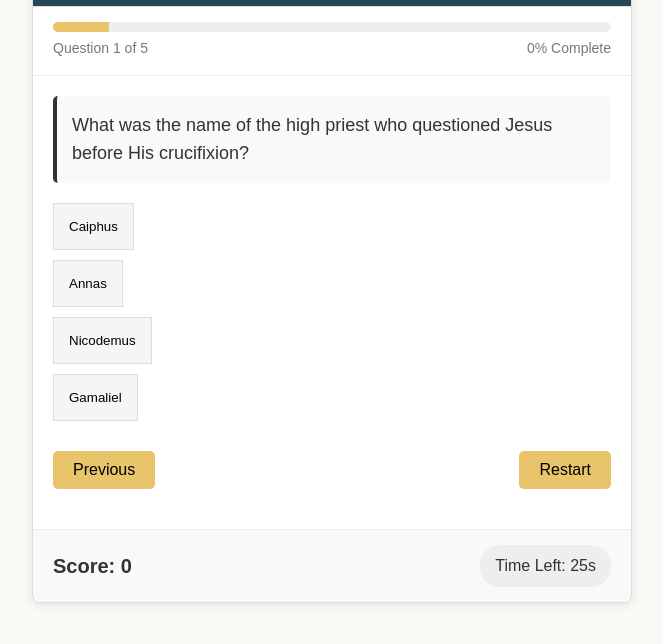
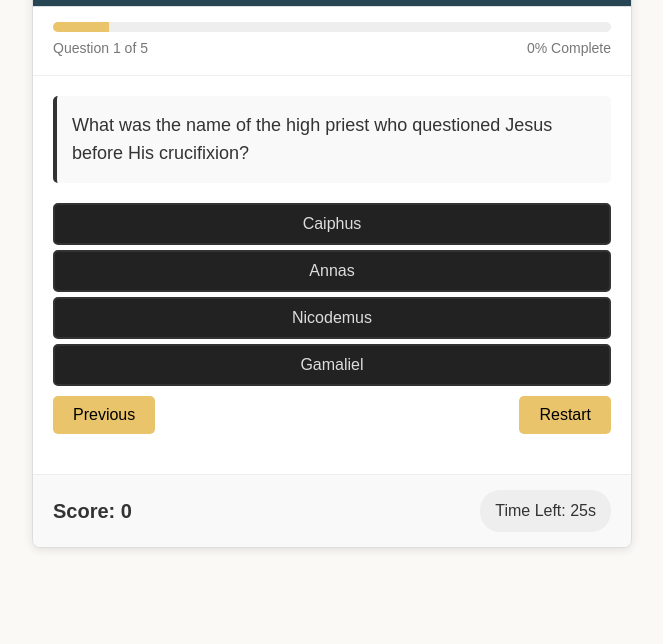
Before and after one commit to Thelma2002/Bible-Quiz-App, a plain HTML site: page index.html in a window 1280 px wide. Shown: the part 106-750 px from the top of the page, without its empty margins (308-971 px from the left). Drawn offline with Linux system fonts and the light colour scheme.

Commit message:
Updated commit

```diff
--- a/script.js
+++ b/script.js
@@ -127,7 +127,7 @@ function endQuiz() {
     optionsEl.style.display = "none";
     resultEl.style.display = "block";
     scoreEl.textContent = score;
-    restartBtn.style.display = "block";
+    restartBtn.style.display = "flex";
 	restartBtn.style.visibility = "visible"; // Ensure it's visible on end
 }
 
@@ -143,7 +143,7 @@ restartBtn.addEventListener("click", () => {
 	//reset the display
 	timerEl.textContent = timeLeft;
     questionEl.style.display = "block";
-    optionsEl.style.display = "block"; //ensures questions display correctly
+    optionsEl.style.display = "flex"; //ensures questions display correctly
     resultEl.style.display = "none";
     restartBtn.style.display = "none";
 
--- a/style.css
+++ b/style.css
@@ -79,21 +79,31 @@ body {
 
 /*Answer options*/
 .options {
-	margin-bottom: 30px;
+    display: flex;
+    flex-direction: column;
+    gap: 5px;
+    margin-top: 5px;
+	margin-bottom: 10px;
 }
 
 .option {
-	display: block;
-	padding: 15px;
-	margin-bottom: 10px;
-	background-color: #f5f5f5;
-	border: 1px solid #ddd;
-	cursor: pointer;
-	transition: background-color 0.2s;
+    padding: 10px 15px;
+    font-size: 16px;
+    border: 2px solid #333;
+    background-color: #222;
+    color: #ddd;
+    cursor: pointer;
+    border-radius: 5px;
+    transition: all 0.3s ease;
 }
 
 .option:hover {
-	background-color: #e9e9e9;
+    background-color: #444;
+    color: #fff;
+}
+
+.option:active {
+    background-color: #111;
 }
 
 /*Navigation*/
```
